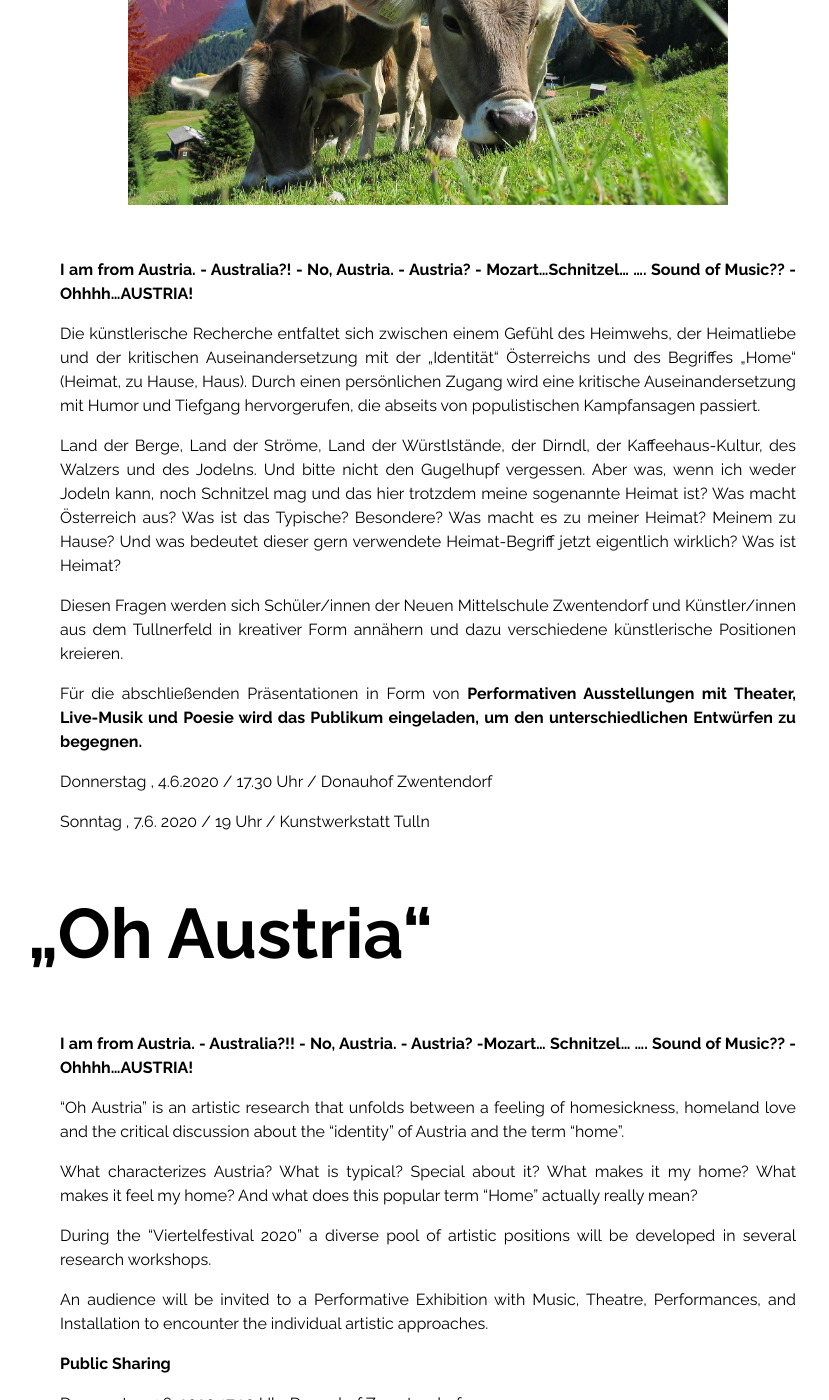
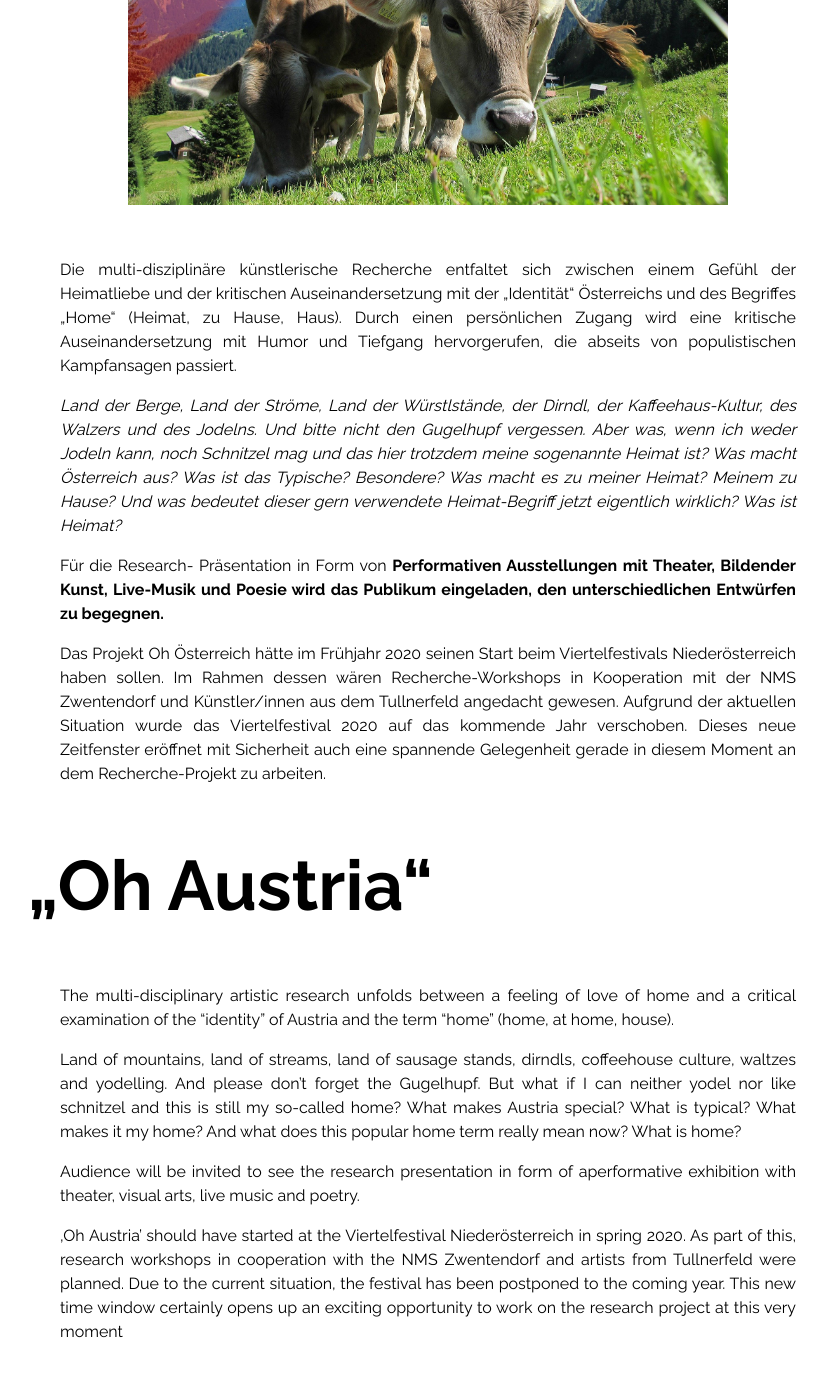
Before and after one commit to matteocarpi/julia, a Jekyll site: the page built from _posts/2019-11-01-oh-austria.md, in a window 1280 px wide and 1400 px high, scrolled down 568 px. Shown: the whole window, without its empty margins (212-1041 px from the left). Built offline with Jekyll 4.4.1, drawn with Linux system fonts in a browser that asks for light colours; some of the changed text lies outside the part shown.

Commit message:
Update from Forestry.io Julia Proeglhoef updated _posts/2019-11-01-oh-austria.md

```diff
--- a/_posts/2019-11-01-oh-austria.md
+++ b/_posts/2019-11-01-oh-austria.md
@@ -17,37 +17,23 @@ only_current: false
 main_pictures:
 - "/uploads/oh österreich kuh .jpg"
 description: |-
-  **I am from Austria. - Australia?! - No, Austria. - Austria? - Mozart...Schnitzel... .... Sound of Music?? - Ohhhh...AUSTRIA!**
+  Die multi-disziplinäre künstlerische Recherche entfaltet sich zwischen einem Gefühl der Heimatliebe und der kritischen Auseinandersetzung mit der „Identität“ Österreichs und des Begriffes „Home“ (Heimat, zu Hause, Haus). Durch einen persönlichen Zugang wird eine kritische Auseinandersetzung mit Humor und Tiefgang hervorgerufen, die abseits von populistischen Kampfansagen passiert.
 
-  Die künstlerische Recherche entfaltet sich zwischen einem Gefühl des Heimwehs, der Heimatliebe und der kritischen Auseinandersetzung mit der „Identität“ Österreichs und des Begriffes „Home“ (Heimat, zu Hause, Haus). Durch einen persönlichen Zugang wird eine kritische Auseinandersetzung mit Humor und Tiefgang hervorgerufen, die abseits von populistischen Kampfansagen passiert.
+  _Land der Berge, Land der Ströme, Land der Würstlstände, der Dirndl, der Kaffeehaus-Kultur, des Walzers und des Jodelns. Und bitte nicht den Gugelhupf vergessen. Aber was, wenn ich weder Jodeln kann, noch Schnitzel mag und das hier trotzdem meine sogenannte Heimat ist? Was macht Österreich aus? Was ist das Typische? Besondere? Was macht es zu meiner Heimat? Meinem zu Hause? Und was bedeutet dieser gern verwendete Heimat-Begriff jetzt eigentlich wirklich? Was ist Heimat?_
 
-  Land der Berge, Land der Ströme, Land der Würstlstände, der Dirndl, der Kaffeehaus-Kultur, des Walzers und des Jodelns. Und bitte nicht den Gugelhupf vergessen. Aber was, wenn ich weder Jodeln kann, noch Schnitzel mag und das hier trotzdem meine sogenannte Heimat ist? Was macht Österreich aus? Was ist das Typische? Besondere? Was macht es zu meiner Heimat? Meinem zu Hause? Und was bedeutet dieser gern verwendete Heimat-Begriff jetzt eigentlich wirklich? Was ist Heimat?
+  Für die Research- Präsentation in Form von **Performativen Ausstellungen mit Theater, Bildender Kunst, Live-Musik und Poesie wird das Publikum eingeladen, den unterschiedlichen Entwürfen zu begegnen.**
 
-  Diesen Fragen werden sich Schüler/innen der Neuen Mittelschule Zwentendorf und Künstler/innen aus dem Tullnerfeld in kreativer Form annähern und dazu verschiedene künstlerische Positionen kreieren.
-
-  Für die abschließenden Präsentationen in Form von **Performativen Ausstellungen mit Theater, Live-Musik und Poesie wird das Publikum eingeladen, um den unterschiedlichen Entwürfen zu begegnen.**
-
-  Donnerstag , 4.6.2020 / 17.30 Uhr / Donauhof Zwentendorf
-
-  Sonntag , 7.6. 2020 / 19 Uhr / Kunstwerkstatt Tulln
+  Das Projekt Oh Österreich hätte im Frühjahr 2020 seinen Start beim Viertelfestivals Niederösterreich haben sollen. Im Rahmen dessen wären Recherche-Workshops in Kooperation mit der NMS Zwentendorf und Künstler/innen aus dem Tullnerfeld angedacht gewesen. Aufgrund der aktuellen Situation wurde das Viertelfestival 2020 auf das kommende Jahr verschoben. Dieses neue Zeitfenster eröffnet mit Sicherheit auch eine spannende Gelegenheit gerade in diesem Moment an dem Recherche-Projekt zu arbeiten.
 
   ## **„Oh Austria“**
 
-  **I am from Austria. - Australia?!! - No, Austria. - Austria? -Mozart... Schnitzel... .... Sound of Music?? - Ohhhh...AUSTRIA!**
+  The multi-disciplinary artistic research unfolds between a feeling of love of home and a critical examination of the "identity" of Austria and the term "home" (home, at home, house).
 
-  "Oh Austria" is an artistic research that unfolds between a feeling of homesickness, homeland love and the critical discussion about the "identity" of Austria and the term "home”.
+  Land of mountains, land of streams, land of sausage stands, dirndls, coffeehouse culture, waltzes and yodelling. And please don't forget the Gugelhupf. But what if I can neither yodel nor like schnitzel and this is still my so-called home? What makes Austria special? What is typical? What makes it my home? And what does this popular home term really mean now? What is home?
 
-  What characterizes Austria? What is typical? Special about it? What makes it my home? What makes it feel my home? And what does this popular term “Home” actually really mean?
+  Audience will be invited to see the research presentation in form of aperformative exhibition with theater, visual arts, live music and poetry.
 
-  During the “Viertelfestival 2020” a diverse pool of artistic positions will be developed in several research workshops.
-
-  An audience will be invited to a Performative Exhibition with Music, Theatre, Performances, and Installation to encounter the individual artistic approaches.
-
-  **Public Sharing**
-
-  Donnerstag 4.6. 2020 17.30 Uhr Donauhof Zwentendorf
-
-  Sonntag 7.6. 2020 19 Uhr Kunstwerkstatt Tulln
+  ‚Oh Austria’ should have started at the Viertelfestival Niederösterreich in spring 2020. As part of this, research workshops in cooperation with the NMS Zwentendorf and artists from Tullnerfeld were planned. Due to the current situation, the festival has been postponed to the coming year. This new time window certainly opens up an exciting opportunity to work on the research project at this very moment
 gallery:
 - "/uploads/RGB_VFNOE_Logo_2020_Projekt_kompakt_rot.jpg"
 - "/uploads/oh öst.jpg"
```
Also changed, not shown: other parts of _posts/2019-11-01-oh-austria.md (+3 -3 lines).
